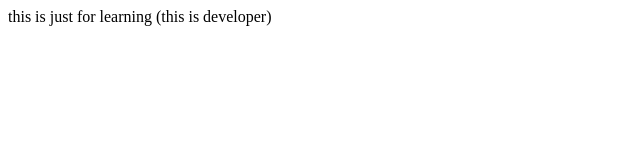
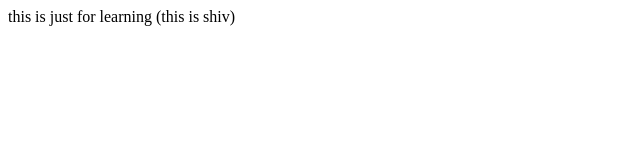
Before and after one commit to Shivani-Tekumudi/prac, a plain HTML site: page index.html in a window 1280 px wide. Shown: the full height of the page, 0-640 px from the left. Drawn offline with Linux system fonts and the light colour scheme.

Commit message:
changes in index

```diff
--- a/index.html
+++ b/index.html
@@ -6,7 +6,7 @@
     <title>Document</title>
 </head>
 <body>
-    this is just for learning (this is developer)
+    this is just for learning (this is shiv)
 
 </body>
 </html>
```
